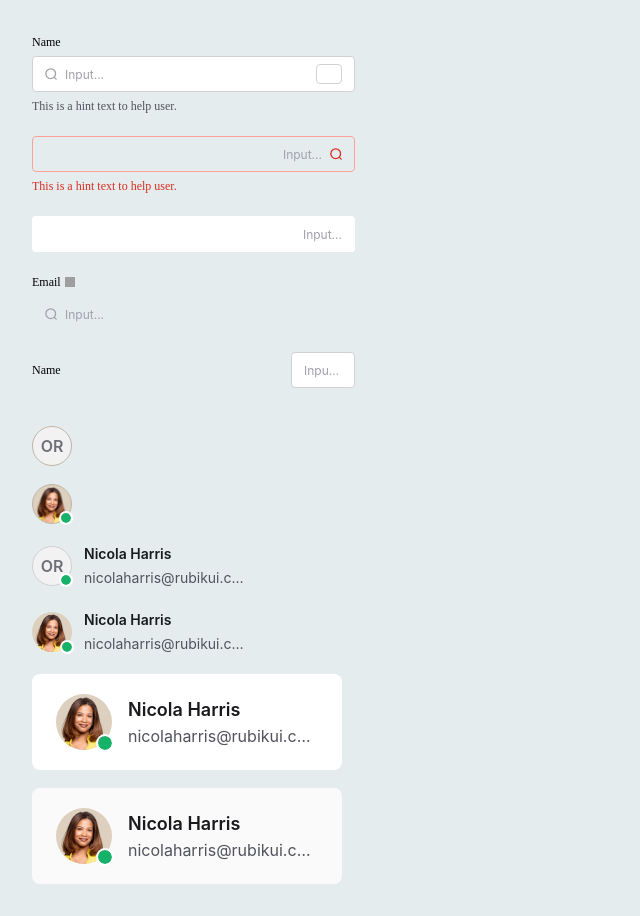
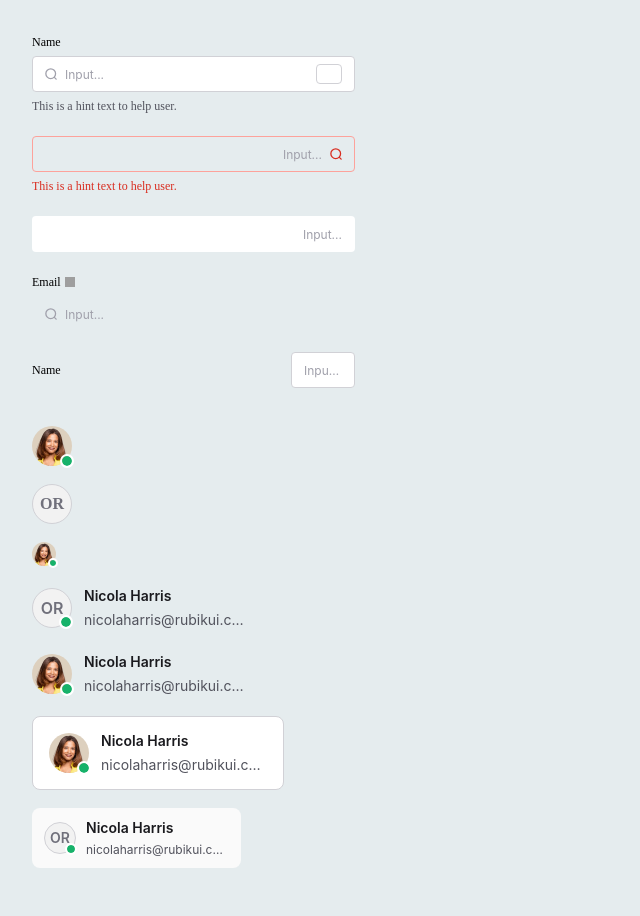
Before and after one commit to Dimatuzkoff/react-components, a React (Vite) app: page / in a window 1280 px wide. Shown: the whole page, without its empty margins (0-640 px from the left). Built offline with nearby package versions, Linux system fonts and the light colour scheme; grey boxes are pictures that could not be loaded.

Commit message:
created Avatar component

```diff
--- a/src/App.tsx
+++ b/src/App.tsx
@@ -3,7 +3,7 @@ import Input from "./ui/Inputs/Input";
 import AvatarWithInfo from "./ui/Avatars/AvatarWithInfo";
 import SearchIcon from "./assets/icons/SearchIcon.svg";
 import girl from "./assets/img/girl.png"
-
+import Avatar from "./ui/Avatars/Avatar"
 function App() {
     const iconBefore = <img src={SearchIcon} alt="search" />;
     const avatar = <img src={girl} alt="avatar" />
@@ -17,17 +17,19 @@ function App() {
             <Input placeholder="Input..." iconBefore={iconBefore} type='email' label="Email" uiType="outline" isQuiet tooltipText="This is a tooltip This is a tooltip This is a tooltip This is a tooltip " />
             <Input placeholder="Input..." type='text' alignment="left" label="Name" labelPosition="side" />
             <br />
-            <AvatarWithInfo />
+            <Avatar image={avatar} isOnlineIndicator ></Avatar>
             <br />
-            <AvatarWithInfo image={avatar} indicator />
+            <Avatar />
             <br />
-            <AvatarWithInfo indicator heading="Nicola Harris" paragraph="nicolaharris@rubikui.com" />
+            <AvatarWithInfo image={avatar} size="24" isOnlineIndicator />
             <br />
-            <AvatarWithInfo image={avatar} indicator heading="Nicola Harris" paragraph="nicolaharris@rubikui.com" />
+            <AvatarWithInfo isOnlineIndicator heading="Nicola Harris" paragraph="nicolaharris@rubikui.com" />
             <br />
-            <AvatarWithInfo image={avatar} indicator size="56" background="primary" heading="Nicola Harris" paragraph="nicolaharris@rubikui.com" />
+            <AvatarWithInfo image={avatar} isOnlineIndicator heading="Nicola Harris" paragraph="nicolaharris@rubikui.com" />
             <br />
-            <AvatarWithInfo image={avatar} indicator size="56" background="secondary" heading="Nicola Harris" paragraph="nicolaharris@rubikui.com" />
+            <AvatarWithInfo image={avatar} isOnlineIndicator isBorder background="primary" heading="Nicola Harris" paragraph="nicolaharris@rubikui.com" />
+            <br />
+            <AvatarWithInfo isOnlineIndicator size="32" background="secondary" heading="Nicola Harris" paragraph="nicolaharris@rubikui.com" />
 
         </>
     )
--- /dev/null
+++ b/src/ui/Avatars/Avatar.module.scss
@@ -0,0 +1,151 @@
+$border-color: rgba(209, 209, 214, 1);
+$avatar-text-empty-color: rgba(112, 112, 123, 1);
+$avatar-bg-empty-color: rgba(242, 242, 242, 1);
+$avatar-bg-image-color: rgba(221, 208, 190, 1);
+$avatar-border-image-color: rgb(192, 181, 166);
+$focus-border-color: rgba(46, 144, 250, 0.24);
+$indicator-bg-color: rgba(23, 178, 106, 1);
+
+.containerImg {
+    display: flex;
+    align-items: center;
+    justify-content: center;
+    position: relative;
+    font-weight: 600;
+    border-radius: 50%;
+
+    &.empty {
+        background-color: $avatar-bg-empty-color;
+        color: $avatar-text-empty-color;
+        border: 1px solid $border-color;
+    }
+
+    &.image {
+        background-color: $avatar-bg-image-color;
+        border: none;
+
+    }
+
+    & .indicator {
+        position: absolute;
+        bottom: 0;
+        right: 0;
+        background-color: $indicator-bg-color;
+        border-radius: 50%;
+        outline: 2px solid white;
+    }
+
+    &.size16 {
+        width: 16px;
+        height: 16px;
+        font-size: 12px;
+        line-height: 20px;
+
+        & .indicator {
+            width: 4px;
+            height: 4px;
+        }
+    }
+
+    &.size24 {
+        width: 24px;
+        height: 24px;
+        font-size: 12px;
+        line-height: 20px;
+
+        & .indicator {
+            width: 6px;
+            height: 6px;
+        }
+    }
+
+    &.size28 {
+        width: 28px;
+        height: 28px;
+        font-size: 12px;
+        line-height: 20px;
+
+        & .indicator {
+            width: 6px;
+            height: 6px;
+        }
+    }
+
+    &.size32 {
+        width: 32px;
+        height: 32px;
+        font-size: 14px;
+        line-height: 24px;
+
+        & .indicator {
+            width: 8px;
+            height: 8px;
+        }
+    }
+
+    &.size36 {
+        width: 36px;
+        height: 36px;
+        font-size: 14px;
+        line-height: 24px;
+
+        & .indicator {
+            width: 8px;
+            height: 8px;
+        }
+    }
+
+    &.size40 {
+        width: 40px;
+        height: 40px;
+        font-size: 16px;
+        line-height: 24px;
+
+        & .indicator {
+            width: 10px;
+            height: 10px;
+        }
+    }
+
+    &.size44 {
+        width: 44px;
+        height: 44px;
+        font-size: 16px;
+        line-height: 24px;
+
+        & .indicator {
+            width: 10px;
+            height: 10px;
+        }
+    }
+
+    &.size48 {
+        width: 48px;
+        height: 48px;
+        font-size: 18px;
+        line-height: 28px;
+
+        & .indicator {
+            width: 12px;
+            height: 12px;
+        }
+    }
+
+    &.size56 {
+        width: 56px;
+        height: 56px;
+        font-size: 20px;
+        line-height: 28px;
+
+        & .indicator {
+            width: 14px;
+            height: 14px;
+        }
+    }
+
+    & img {
+        width: 100%;
+        height: 100%;
+        border-radius: 50%;
+    }
+}
--- /dev/null
+++ b/src/ui/Avatars/Avatar.tsx
@@ -0,0 +1,38 @@
+import clsx from "clsx";
+import { ReactNode, FC } from "react";
+import styles from "./Avatar.module.scss";
+
+interface AvatarProps {
+    image?: ReactNode;
+    isOnlineIndicator?: boolean;
+    size?: "16" | "24" | "28" | "32" | "36" | "40" | "44" | "48" | "56";
+}
+
+const Avatar: FC<AvatarProps> = ({
+    image,
+    isOnlineIndicator = false,
+    size = "40",
+}) => {
+    return (
+        <>
+            <div className={clsx(styles.containerImg, {
+                [styles.image]: image,
+                [styles.empty]: !image,
+                [styles.size16]: size === "16",
+                [styles.size24]: size === "24",
+                [styles.size28]: size === "28",
+                [styles.size32]: size === "32",
+                [styles.size36]: size === "36",
+                [styles.size40]: size === "40",
+                [styles.size44]: size === "44",
+                [styles.size48]: size === "48",
+                [styles.size56]: size === "56",
+            })}>
+                {image || (<span >OR</span>)}
+                {isOnlineIndicator && (<div className={clsx(styles.indicator)}></div>)}
+            </div>
+        </>
+    )
+}
+
+export default Avatar;
--- a/src/ui/Avatars/AvatarWithInfo.module.scss
+++ b/src/ui/Avatars/AvatarWithInfo.module.scss
@@ -225,153 +225,6 @@ $paragraph-text-color: rgba(81, 82, 92, 1);
         padding: 20px 24px;
     }
 
-    & .containerImg {
-        display: flex;
-        align-items: center;
-        justify-content: center;
-        position: relative;
-        font-weight: 600;
-        border-radius: 50%;
-
-        &.empty {
-            background-color: $avatar-bg-empty-color;
-            color: $avatar-text-empty-color;
-            border: 1px solid $border-color;
-        }
-
-        &.image {
-            background-color: $avatar-bg-image-color;
-            border: none;
-        }
-
-        &.imageBorder {
-            border: 1px solid $avatar-border-image-color;
-        }
-
-        & .indicator {
-            position: absolute;
-            bottom: 0;
-            right: 0;
-            background-color: $indicator-bg-color;
-            border-radius: 50%;
-            outline: 2px solid white;
-        }
-    }
-
-    &.size16 .containerImg {
-        width: 16px;
-        height: 16px;
-        font-size: 12px;
-        line-height: 20px;
-
-        & .indicator {
-            width: 4px;
-            height: 4px;
-        }
-    }
-
-    &.size24 .containerImg {
-        width: 24px;
-        height: 24px;
-        font-size: 12px;
-        line-height: 20px;
-
-        & .indicator {
-            width: 6px;
-            height: 6px;
-        }
-    }
-
-    &.size28 .containerImg {
-        width: 28px;
-        height: 28px;
-        font-size: 12px;
-        line-height: 20px;
-
-        & .indicator {
-            width: 6px;
-            height: 6px;
-        }
-    }
-
-    &.size32 .containerImg {
-        width: 32px;
-        height: 32px;
-        font-size: 14px;
-        line-height: 24px;
-
-        & .indicator {
-            width: 8px;
-            height: 8px;
-        }
-    }
-
-    &.size36 .containerImg {
-        width: 36px;
-        height: 36px;
-        font-size: 14px;
-        line-height: 24px;
-
-        & .indicator {
-            width: 8px;
-            height: 8px;
-        }
-    }
-
-    &.size40 .containerImg {
-        width: 40px;
-        height: 40px;
-        font-size: 16px;
-        line-height: 24px;
-
-        & .indicator {
-            width: 10px;
-            height: 10px;
-        }
-    }
-
-    &.size44 .containerImg {
-        width: 44px;
-        height: 44px;
-        font-size: 16px;
-        line-height: 24px;
-
-        & .indicator {
-            width: 10px;
-            height: 10px;
-        }
-    }
-
-    &.size48 .containerImg {
-        width: 48px;
-        height: 48px;
-        font-size: 18px;
-        line-height: 28px;
-
-        & .indicator {
-            width: 12px;
-            height: 12px;
-        }
-    }
-
-    &.size56 .containerImg {
-        width: 56px;
-        height: 56px;
-        font-size: 20px;
-        line-height: 28px;
-
-        & .indicator {
-            width: 14px;
-            height: 14px;
-        }
-    }
-
-    & .containerImg img {
-        width: 100%;
-        height: 100%;
-        border-radius: 50%;
-    }
-
     & .avatarInfo {
         display: flex;
         flex-direction: column;
--- a/src/ui/Avatars/AvatarWithInfo.tsx
+++ b/src/ui/Avatars/AvatarWithInfo.tsx
@@ -1,31 +1,32 @@
 import clsx from "clsx";
 import { ReactNode, FC } from "react";
 import styles from "./AvatarWithInfo.module.scss";
+import Avatar from "./Avatar";
 
-interface AvatarProps {
+interface AvatarWithInfoProps {
     image?: ReactNode;
-    indicator?: boolean;
+    isOnlineIndicator?: boolean;
     heading?: string;
     paragraph?: string;
     size?: "16" | "24" | "28" | "32" | "36" | "40" | "44" | "48" | "56";
     background?: "default" | "primary" | "secondary";
-    border?: boolean;
+    isBorder?: boolean;
 }
 
-const Avatar: FC<AvatarProps> = ({
+const AvatarWithInfo: FC<AvatarWithInfoProps> = ({
     image,
-    indicator = false,
+    isOnlineIndicator = false,
     heading,
     paragraph,
     size = "40",
     background = "default",
-    border = false
+    isBorder = false
 }) => {
     return (
         <>
             <div className={clsx(styles.avatarWrapper, {
                 [styles.paddingWrapper]: ((heading || paragraph) && background !== "default") || (background === "primary") || (background === "secondary"),
-                [styles.border]: border === true,
+                [styles.border]: isBorder === true,
                 [styles.bgDefault]: background === "default",
                 [styles.bgPrimary]: background === "primary",
                 [styles.bgSecondary]: background === "secondary",
@@ -40,14 +41,7 @@ const Avatar: FC<AvatarProps> = ({
                 [styles.size48]: size === "48",
                 [styles.size56]: size === "56",
             })}>
-                <div className={clsx(styles.containerImg, {
-                    [styles.image]: image,
-                    [styles.imageBorder]: !heading && !paragraph && background === "default",
-                    [styles.empty]: !image,
-                })}>
-                    {image || (<span >OR</span>)}
-                    {indicator && (<div className={clsx(styles.indicator)}></div>)}
-                </div>
+                <Avatar image={image} isOnlineIndicator={isOnlineIndicator} size={size}></Avatar>
                 <div className={clsx({
                     [styles.avatarInfo]: (heading || paragraph) || (background === "primary") || (background === "secondary"),
                 })}>
@@ -63,4 +57,4 @@ const Avatar: FC<AvatarProps> = ({
     )
 }
 
-export default Avatar;
+export default AvatarWithInfo;
```
